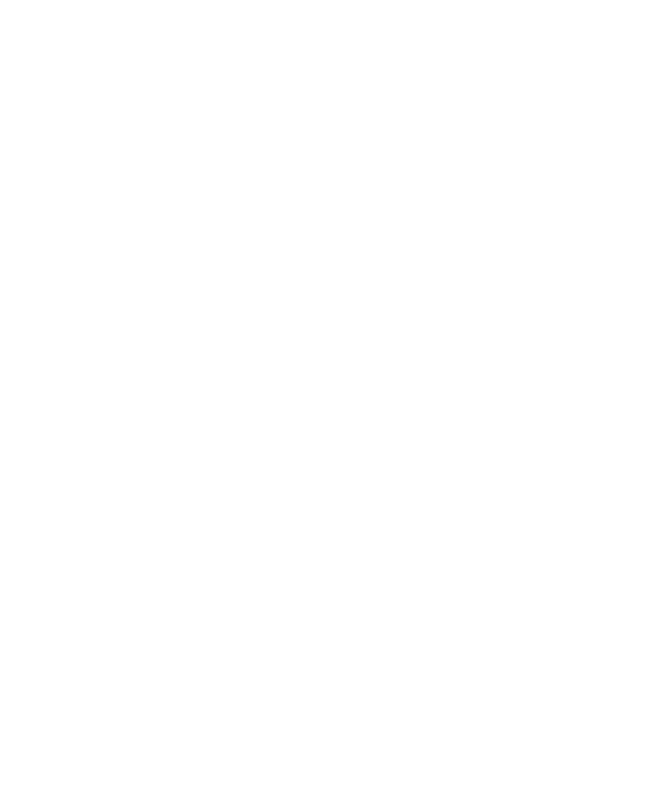
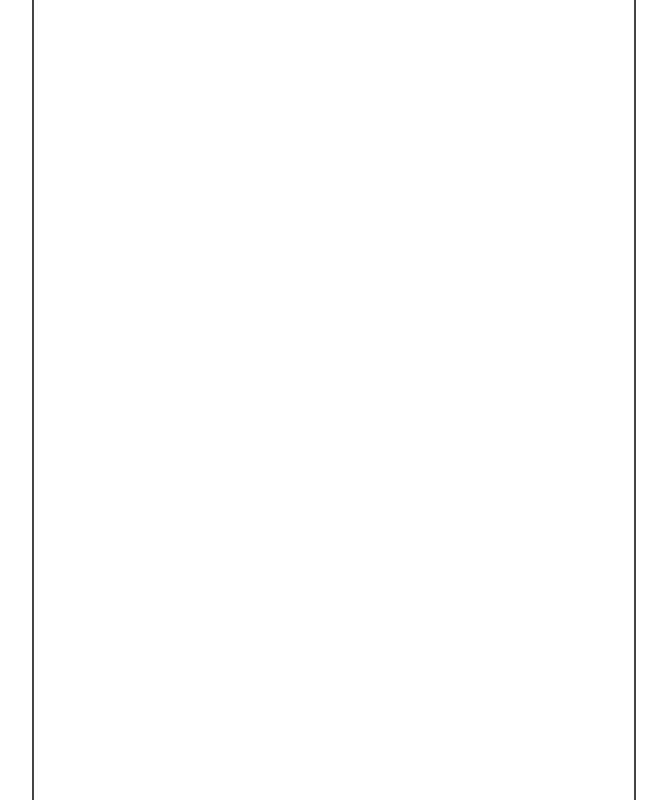
Before and after one commit to fred6/eucele, a plain HTML site: page build/header.html in a window 1280 px wide. Shown: the whole page, without its empty margins (306-973 px from the left). Drawn offline with Linux system fonts and the light colour scheme; files that its build step writes are made by us from their sources; files whose address does not match are found by name.

Commit message:
added border the page. it's super pretty now.

```diff
--- a/css/style.css
+++ b/css/style.css
@@ -1,8 +1,11 @@
 body {
-    width: 600px;
-    margin:40px auto;
+    width: 560px;
+    margin: 0px auto;
     font-family: "Helvetica Neue", Helvetica, Arial, sans-serif;
     font-size: 16px;
+    border-left: 2px solid #444;
+    border-right: 2px solid #444;
+    padding: 20px;
 }
 
 p {
```
